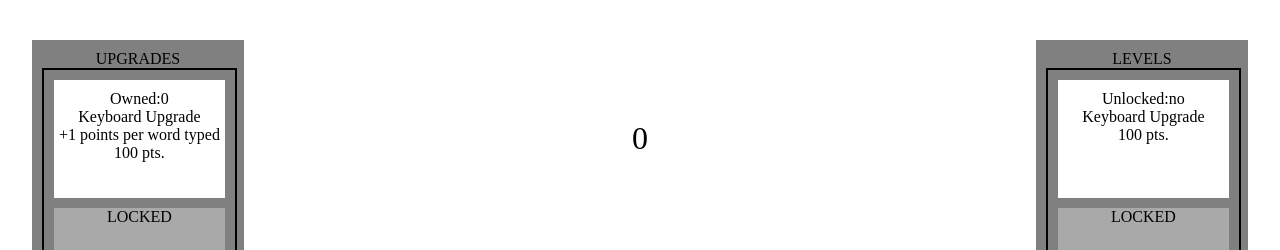
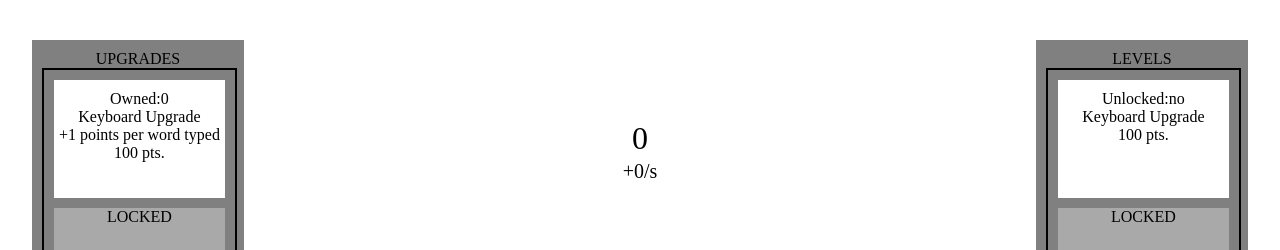
Before and after one commit to kendrickgolden/idle-typer, a React (Create React App) app in the folder client/: page / in a window 1280 px wide. Shown: the top 250 px of the page. Built offline with nearby package versions, Linux system fonts and the light colour scheme; no server answers; the HTML template or start-up script is replaced by a standard one.

Commit message:
added passive point display system

```diff
--- a/client/src/App.js
+++ b/client/src/App.js
@@ -5,7 +5,8 @@ import UpgradeContainer from "./components/Upgrades/UpgradeContainer";
 //import LevelMenu from "./components/Levels/LevelMenu";
 import UpgradeButton from "./components/Upgrades/ActiveUpgrades/UpgradeButton";
 import LevelContainer from "./components/Levels/LevelContainer";
-
+import PassivePoints
+ from "./components/PassivePoints";
 export const UserContext = createContext();
 
 function App() {
@@ -38,6 +39,7 @@ function App() {
   return (
     <>
       <UserContext.Provider value={value}>
+        <PassivePoints pps={PPS} />
         <UpgradeContainer pps={PPS} />
         <LevelContainer />
          <Points pps={PPS}/>
--- /dev/null
+++ b/client/src/components/PassivePoints.js
@@ -0,0 +1,9 @@
+import React from 'react'
+
+export default function PassivePoints(props) {
+    let PPS = props.pps;
+
+  return (
+    <div id="passive-points-display"> {PPS ? "+" + PPS.current / 10  +"/s": null}</div>
+  )
+}
--- a/client/src/components/TextInput.js
+++ b/client/src/components/TextInput.js
@@ -63,7 +63,7 @@ export default function TextInput() {
             );
           }
           event.target.value = "";
-          setPoints((prev) => prev + (1 + 10 * upgrades[0]));
+          setPoints((prev) => prev + (100000 + 10 * upgrades[0]));
           console.log(inputRef.current.offsetTop);
         }
         newCorrectParagraph = newCorrectParagraph.concat(lastCharInput);
--- a/client/src/index.css
+++ b/client/src/index.css
@@ -20,6 +20,13 @@ button {
     font-size: 32px;
 }
 
+#passive-points-display {
+    position: absolute;
+    top: 20%;
+    left: 50%;
+    transform: translateX(-50%);
+    font-size: 20px;
+}
 
 #main-text {
     position: relative;
```
